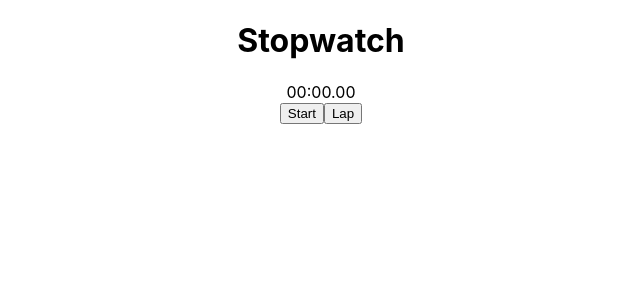
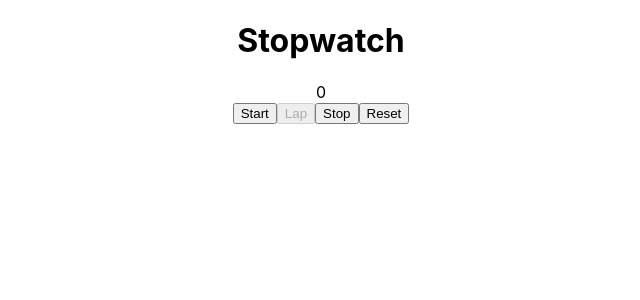
Before and after one commit to AnnaKanska/react-stopwatch, a React (Create React App) app: page / in a window 1280 px wide. Shown: the top 300 px of the page, without its empty margins (319-959 px from the left). Built offline with nearby package versions, Linux system fonts and the light colour scheme.

Commit message:
started work on current time display, added stop button

```diff
--- a/src/App.js
+++ b/src/App.js
@@ -22,13 +22,25 @@ class App extends React.Component {
     return `${minutes}:${seconds}.${milliseconds}`;
   };
 
+   getTime = () => {
+    const timeStamp = Date.now();
+    const time = timeStamp - this.state.startTime;
+    return setInterval(() => {
+      this.setState({
+        currentTime: this.getTimeAsAString(time)
+      })
+    }, 100);
+  }
+
   handleStart = () => {
+    this.getTime();
     this.setState({
       startTime: Date.now(),
       running: true
     });
-    console.log("start clicked", this.state);
+    console.log("Start clicked", this.state)
   };
+
   handleLap = () => {
     const timeStamp = Date.now();
     let currentLap = timeStamp - this.state.startTime
@@ -37,22 +49,35 @@ class App extends React.Component {
       startTime: this.state.startTime,
       currentTime: 0,
       laps: [...this.state.laps, currentLap],
-      running: false
     })
     console.log("lap clicked", this.state)
   };
+  handleStop = () => {
+    this.setState({
+      running: false
+    })
+    console.log("stop clicked", this.state)
+  }
+
 
 
   render() {
     return (
       <div className="App">
         <h1>Stopwatch</h1>
-        <div>{this.getTimeAsAString(this.state.currentTime)}</div>
-        <button onClick={e => this.handleStart(e)}>Start</button>
-        <button onClick={e => this.handleLap(e)}>Lap</button>
-        {this.state.laps.map(lap => <ul>
-          <li>{lap}</li>
-        </ul>)}
+        <div>{this.state.currentTime}</div>
+        <div className="btnContainer">
+          <button className="btn startBtn" onClick={e => this.handleStart(e)}>Start</button>
+          <button disabled={!this.state.running} className="btn lapBtn"onClick={e => this.handleLap(e)}>Lap</button>
+          <button className="btn stopBtn" onClick={e => this.handleStop(e)}>Stop</button>
+          <button className="btn resetBtn" onClick={e => this.handleReset(e)}>Reset</button>
+        </div>
+        <div className="lapContainer">
+        <ul>{this.state.laps.map((lap, i) =>
+          <li key={i}>{lap}</li>
+        )}
+        </ul>
+        </div>
       </div>
     );
 
```
Also changed, not shown: 1 other file (tests, documents, lock files or other folders).
